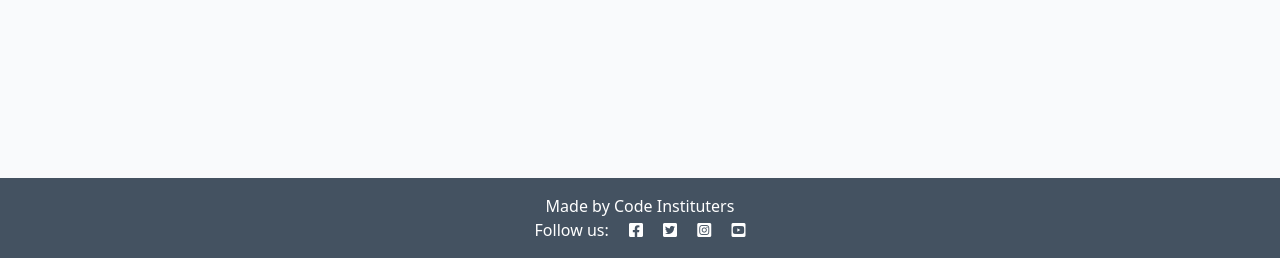
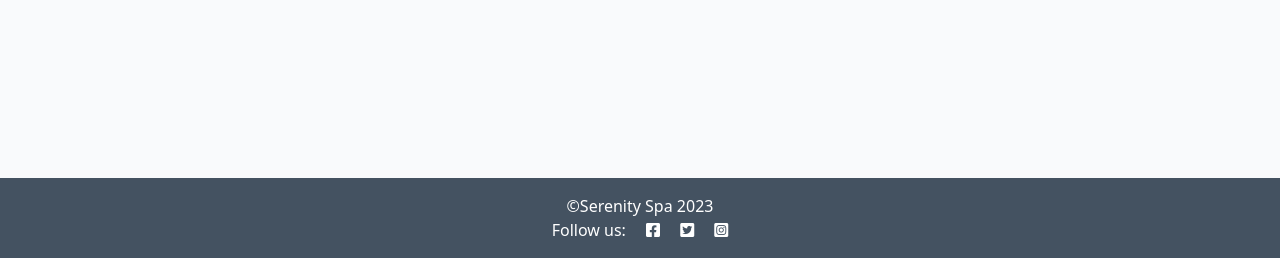
Before and after one commit to Chapter256/serenity, a Django app: page /accounts/signup/ in a window 1280 px wide. Shown: the part 542-800 px from the top of the page. Run offline with Django 3.2, Linux system fonts and the light colour scheme.

Commit message:
added serenity copyright to footer

```diff
--- a/templates/base.html
+++ b/templates/base.html
@@ -78,11 +78,11 @@
 
     <!-- Footer -->
     <footer class="footer mt-auto py-3 dark-bg">
-        <p class="m-0 text-center text-white">Made by Code Instituters</p>
-        <p class="m-0 text-center text-white">Follow us: <i class="fab fa-facebook-square ms-3"></i>
+        <p class="m-0 text-center text-white">©Serenity Spa 2023</p>
+        <p class="m-0 text-center text-white">Follow us:
+            <i class="fab fa-facebook-square ms-3"></i>
             <i class="fab fa-twitter-square ms-3"></i>
             <i class="fab fa-instagram-square ms-3"></i>
-            <i class="fab fa-youtube-square ms-3"></i></p>
     </footer>
     <script>
         setTimeout(function () {
```
